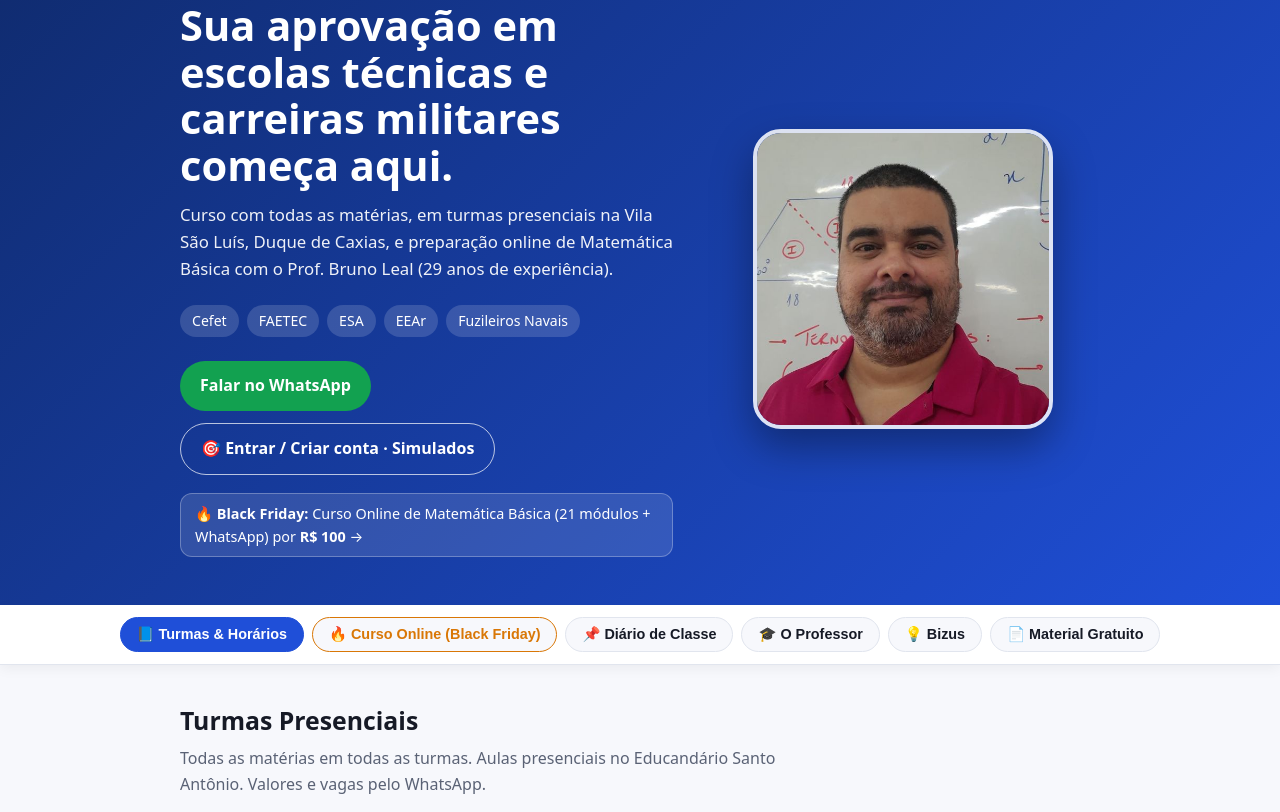
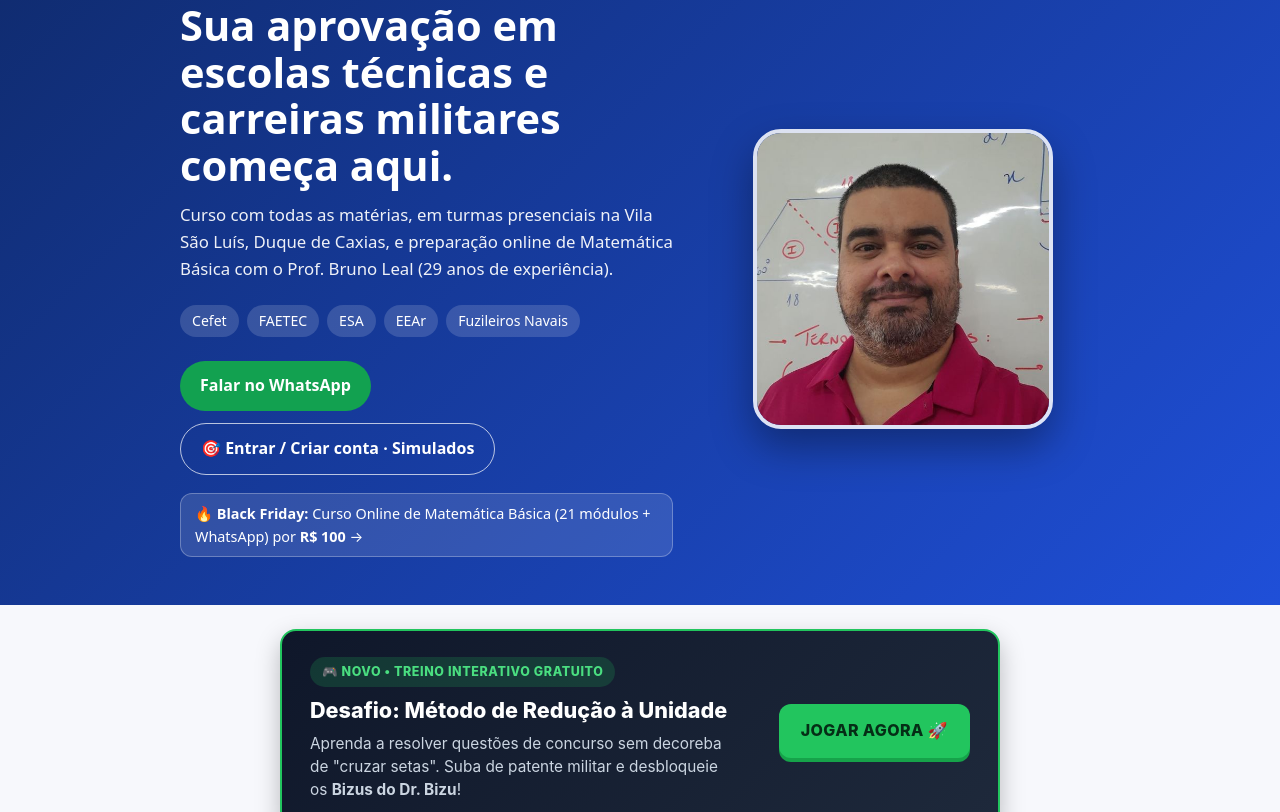
Before and after one commit to ProfBrunoLeal/LealConcursos, a plain HTML site: page index.html in a window 1280 px wide. Shown: the part 114-926 px from the top of the page. Drawn offline with Linux system fonts and the light colour scheme.

Commit message:
Add interactive game card section to index.html

```diff
--- a/index.html
+++ b/index.html
@@ -137,6 +137,108 @@ summary small{display:block;color:var(--muted);font-weight:400;font-size:.82rem}
     </div>
   </div>
 </header>
+  <!-- INÍCIO DO CARD DO JOGO INTERATIVO - LEAL CONCURSOS -->
+<style>
+  .leal-game-card {
+    background: linear-gradient(135deg, #0f172a 0%, #1e293b 100%);
+    border: 2px solid #22c55e;
+    border-radius: 16px;
+    padding: 22px 20px;
+    margin: 24px auto;
+    max-width: 720px;
+    box-shadow: 0 10px 25px rgba(0, 0, 0, 0.25);
+    color: #f8fafc;
+    font-family: -apple-system, BlinkMacSystemFont, "Segoe UI", Roboto, Helvetica, Arial, sans-serif;
+    display: flex;
+    flex-direction: column;
+    gap: 14px;
+    text-align: left;
+    box-sizing: border-box;
+  }
+
+  .leal-game-badge {
+    display: inline-block;
+    background: rgba(34, 197, 94, 0.18);
+    color: #4ade80;
+    font-size: 0.78rem;
+    font-weight: 800;
+    padding: 5px 12px;
+    border-radius: 999px;
+    text-transform: uppercase;
+    letter-spacing: 0.6px;
+    width: fit-content;
+  }
+
+  .leal-game-card h3 {
+    margin: 0;
+    font-size: 1.35rem;
+    font-weight: 800;
+    color: #ffffff;
+    line-height: 1.25;
+  }
+
+  .leal-game-card p {
+    margin: 0;
+    font-size: 0.96rem;
+    color: #cbd5e1;
+    line-height: 1.5;
+  }
+
+  .leal-game-btn {
+    display: inline-flex;
+    align-items: center;
+    justify-content: center;
+    gap: 8px;
+    background: #22c55e;
+    color: #052e16 !important;
+    text-decoration: none !important;
+    font-weight: 800;
+    font-size: 1rem;
+    padding: 14px 22px;
+    border-radius: 12px;
+    text-transform: uppercase;
+    letter-spacing: 0.4px;
+    box-shadow: 0 4px 0 #16a34a;
+    transition: transform 0.12s ease, background 0.15s ease;
+    margin-top: 4px;
+    text-align: center;
+  }
+
+  .leal-game-btn:hover {
+    background: #4ade80;
+  }
+
+  .leal-game-btn:active {
+    transform: translateY(3px);
+    box-shadow: 0 1px 0 #16a34a;
+  }
+
+  @media (min-width: 600px) {
+    .leal-game-card {
+      flex-direction: row;
+      align-items: center;
+      justify-content: space-between;
+      padding: 26px 28px;
+    }
+    .leal-game-info {
+      max-width: 65%;
+    }
+    .leal-game-btn {
+      flex-shrink: 0;
+    }
+  }
+</style>
+
+<section class="leal-game-card">
+  <div class="leal-game-info">
+    <span class="leal-game-badge">🎮 Novo • Treino Interativo Gratuito</span>
+    <h3 style="margin-top: 10px; margin-bottom: 8px;">Desafio: Método de Redução à Unidade</h3>
+    <p>Aprenda a resolver questões de concurso sem decoreba de "cruzar setas". Suba de patente militar e desbloqueie os <strong>Bizus do Dr. Bizu</strong>!</p>
+  </div>
+  <a href="reducao-unidade.html" class="leal-game-btn">Jogar Agora 🚀</a>
+</section>
+<!-- FIM DO CARD DO JOGO INTERATIVO -->
+
 
 <!-- BARRA DE ABAS -->
 <div class="nav-tabs-wrap" id="barra-abas">
```
